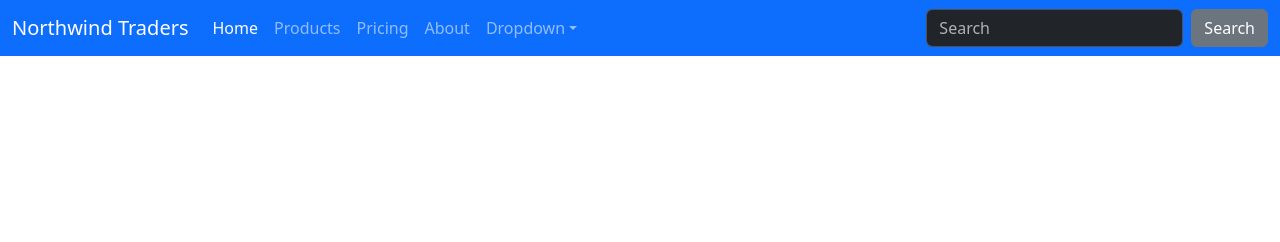
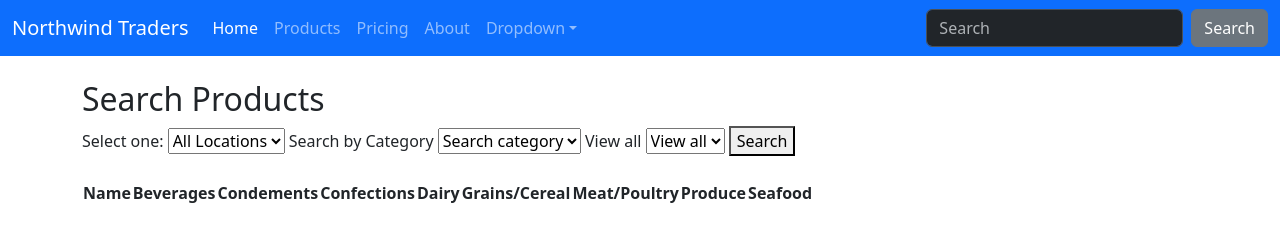
Before and after one commit to gdzierzon/yearup-northwind-team-7, a plain HTML site: page northwind-traders-website/products.html in a window 1280 px wide. Drawn offline with nearby package versions, Linux system fonts and the light colour scheme.

Commit message:
fetching products

```diff
--- a/northwind-traders-website/products.html
+++ b/northwind-traders-website/products.html
@@ -48,7 +48,53 @@
       </div>
     </div>
   </nav>
+  <section class="hero-section">
+    <div class="hero"></div>
+    <main class="container mt-4">
+      <section id="search">
+        <h2>Search Products</h2>
+        <label for="selectOne">Select one:</label>
+        <select id="selectOne">
+          <option value="all">All Locations</option>
 
+        </select>
+        <label for="searchCategory">Search by Category</label>
+        <select id="searchCategory">
+          <option value="all">Search category</option>
+
+        </select>
+      </select>
+      <label for="viewAll">View all</label>
+      <select id="viewAllt">
+        <option value="all">View all</option>
+
+      </select>
+        <button id="searchButton">Search</button>
+      </section>
+      <section id="results" class="my-4">
+        <table id="Categories">
+          <thead>
+            <tr>
+              <th>Name</th>
+              <th>Beverages</th>
+              <th>Condements</th>
+              <th>Confections</th>
+              <th>Dairy</th>
+              <th>Grains/Cereal</th>
+              <th>Meat/Poultry</th>
+              <th>Produce</th>
+              <th>Seafood</th>
+
+            </tr>
+          </thead>
+          <tbody>
+
+          </tbody>
+        </table>
+      </section>
+    </main>
+  </section>
+  <section id="activities" class="my-4">
 <body>
 
       <script src="https://cdn.jsdelivr.net/npm/bootstrap@5.3.2/dist/js/bootstrap.bundle.min.js" integrity="sha384-C6RzsynM9kWDrMNeT87bh95OGNyZPhcTNXj1NW7RuBCsyN/o0jlpcV8Qyq46cDfL" crossorigin="anonymous"></script>
```
Also changed, not shown: northwind-traders-website/scripts/products.js (added, +21 -0 lines), northwind-traders-website/scripts/services/Products-service.js (added, +12 -0 lines).
